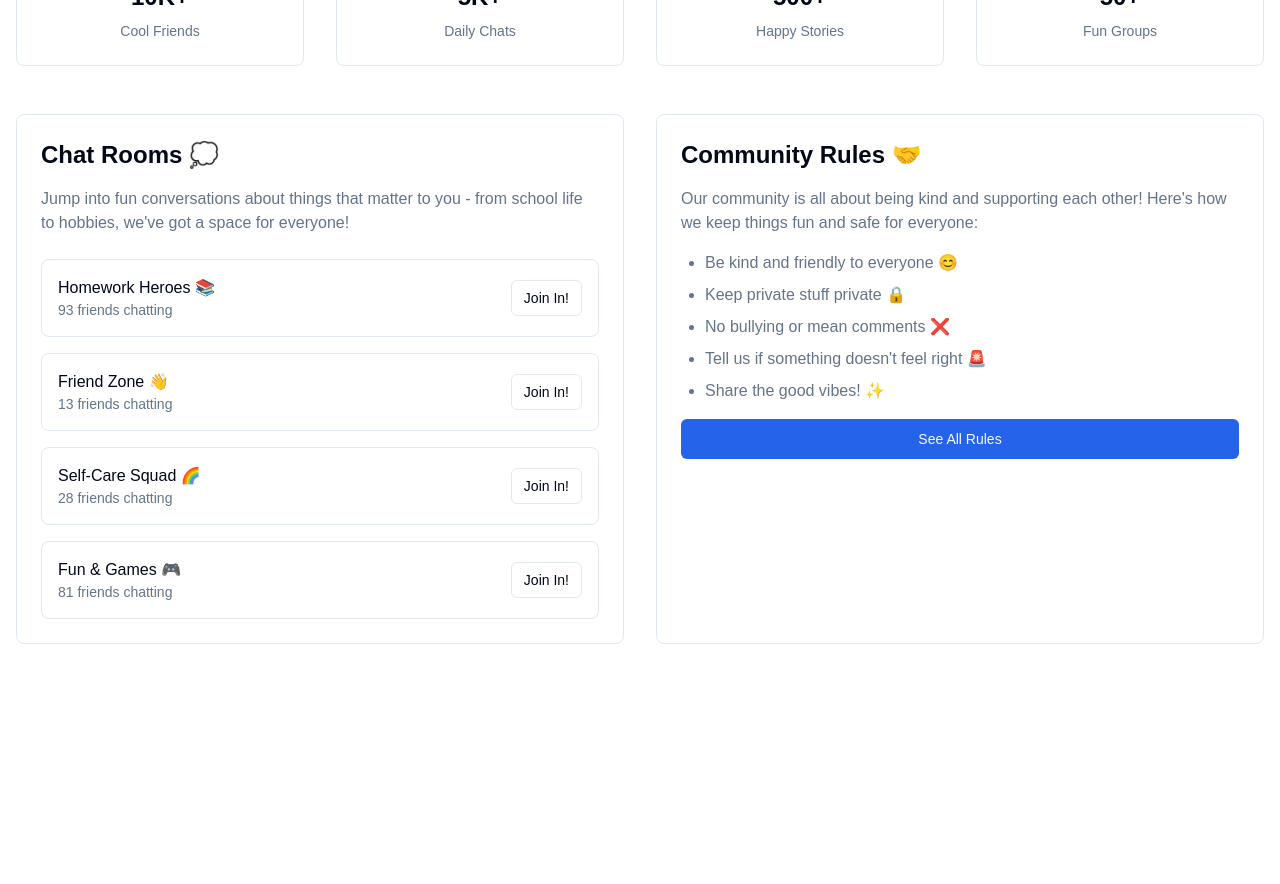
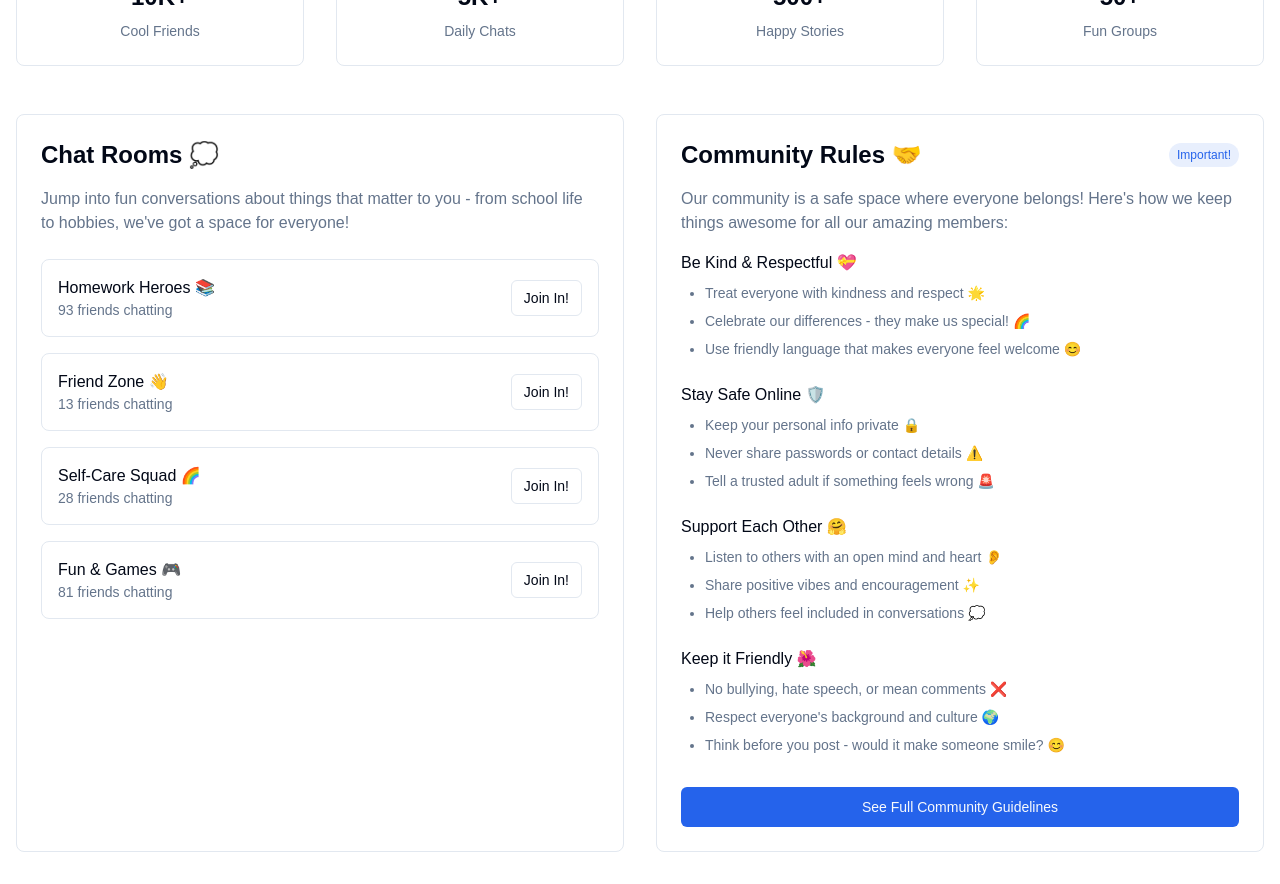
Before and after one commit to Chris-June/teen-minds-matter, a React (Vite) app: page /community in a window 1280 px wide. Shown: the part 340-1224 px from the top of the page. Before the commit the page ends 1016 px from the top, so only its background shows below. Built offline with nearby package versions, Linux system fonts and the light colour scheme.

Commit message:
feat(community): enhance Community Rules with comprehensive safety and inclusivity guidelines

```diff
--- a/src/pages/community/CommunityPage.tsx
+++ b/src/pages/community/CommunityPage.tsx
@@ -90,20 +90,57 @@ export function CommunityPage() {
           </div>
 
           <div className="rounded-lg border bg-card p-6">
-            <h2 className="mb-4 text-2xl font-semibold">Community Rules 🤝</h2>
+            <div className="flex items-center justify-between mb-4">
+              <h2 className="text-2xl font-semibold">Community Rules 🤝</h2>
+              <span className="text-xs bg-primary/10 text-primary px-2 py-1 rounded-full">Important!</span>
+            </div>
             <div className="space-y-4">
               <p className="text-muted-foreground">
-                Our community is all about being kind and supporting each other!
-                Here's how we keep things fun and safe for everyone:
+                Our community is a safe space where everyone belongs! Here's how we
+                keep things awesome for all our amazing members:
               </p>
-              <ul className="ml-6 list-disc space-y-2 text-muted-foreground">
-                <li>Be kind and friendly to everyone 😊</li>
-                <li>Keep private stuff private 🔒</li>
-                <li>No bullying or mean comments ❌</li>
-                <li>Tell us if something doesn't feel right 🚨</li>
-                <li>Share the good vibes! ✨</li>
-              </ul>
-              <Button className="mt-4 w-full">See All Rules</Button>
+              <div className="space-y-6">
+                <div className="space-y-2">
+                  <h3 className="font-medium">Be Kind & Respectful 💝</h3>
+                  <ul className="ml-6 list-disc space-y-2 text-muted-foreground text-sm">
+                    <li>Treat everyone with kindness and respect 🌟</li>
+                    <li>Celebrate our differences - they make us special! 🌈</li>
+                    <li>Use friendly language that makes everyone feel welcome 😊</li>
+                  </ul>
+                </div>
+
+                <div className="space-y-2">
+                  <h3 className="font-medium">Stay Safe Online 🛡️</h3>
+                  <ul className="ml-6 list-disc space-y-2 text-muted-foreground text-sm">
+                    <li>Keep your personal info private 🔒</li>
+                    <li>Never share passwords or contact details ⚠️</li>
+                    <li>Tell a trusted adult if something feels wrong 🚨</li>
+                  </ul>
+                </div>
+
+                <div className="space-y-2">
+                  <h3 className="font-medium">Support Each Other 🤗</h3>
+                  <ul className="ml-6 list-disc space-y-2 text-muted-foreground text-sm">
+                    <li>Listen to others with an open mind and heart 👂</li>
+                    <li>Share positive vibes and encouragement ✨</li>
+                    <li>Help others feel included in conversations 💭</li>
+                  </ul>
+                </div>
+
+                <div className="space-y-2">
+                  <h3 className="font-medium">Keep it Friendly 🌺</h3>
+                  <ul className="ml-6 list-disc space-y-2 text-muted-foreground text-sm">
+                    <li>No bullying, hate speech, or mean comments ❌</li>
+                    <li>Respect everyone's background and culture 🌍</li>
+                    <li>Think before you post - would it make someone smile? 😊</li>
+                  </ul>
+                </div>
+              </div>
+              <div className="pt-4">
+                <Button className="w-full">
+                  See Full Community Guidelines
+                </Button>
+              </div>
             </div>
           </div>
         </div>
```
